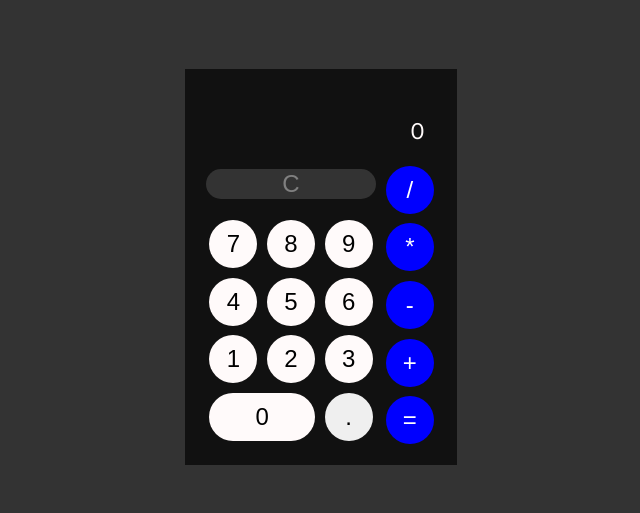
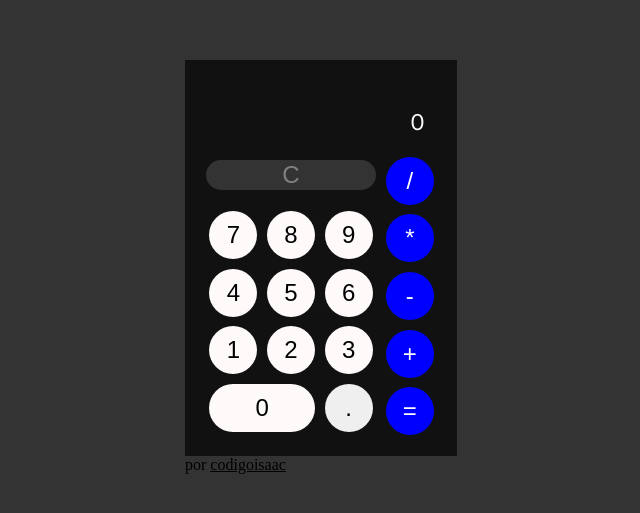
Before and after one commit to codigoisaac/CalcAct, a React (Create React App) app: page / in a window 1280 px wide. Shown: the part 133-646 px from the top of the page, without its empty margins (319-959 px from the left). Built offline with nearby package versions, Linux system fonts and the light colour scheme.

Commit message:
Add codigoisaac link

```diff
--- a/src/App.js
+++ b/src/App.js
@@ -1,5 +1,6 @@
+import React from "react";
+
 import "./index.css";
-import React from "react";
 
 const nums = [7, 8, 9, 4, 5, 6, 1, 2, 3, 0],
   numIds = [
@@ -12,7 +13,7 @@ const nums = [7, 8, 9, 4, 5, 6, 1, 2, 3, 0],
     "one",
     "two",
     "three",
-    "zero",
+    "zero"
   ],
   ops = ["/", "*", "-", "+", "="],
   opIds = ["divide", "multiply", "subtract", "add", "equals"];
@@ -21,7 +22,7 @@ class App extends React.Component {
   state = {
     display: "0",
     showingResult: false,
-    canPutDecimal: true,
+    canPutDecimal: true
   };
 
   onClick = (e) => {
@@ -33,7 +34,7 @@ class App extends React.Component {
         this.setState({
           display: "0",
           showingResult: false,
-          canPutDecimal: true,
+          canPutDecimal: true
         });
         break;
       }
@@ -50,7 +51,7 @@ class App extends React.Component {
         this.setState({
           display: evaluated,
           showingResult: true,
-          canPutDecimal: true,
+          canPutDecimal: true
         });
         break;
       }
@@ -80,17 +81,17 @@ class App extends React.Component {
             } else if (lastChar === "-" && innerText !== "-") {
               // other operator after subtract
               this.setState({
-                display: display.slice(0, -2) + innerText,
+                display: display.slice(0, -2) + innerText
               });
             } else if (lastChar !== "-" && innerText === "-") {
               // subtract after other operator
               this.setState({
-                display: display + innerText,
+                display: display + innerText
               });
             } else {
               // non-subtract operator after non-subtract operator
               this.setState({
-                display: display.slice(0, -1) + innerText,
+                display: display.slice(0, -1) + innerText
               });
             }
           } else {
@@ -108,6 +109,7 @@ class App extends React.Component {
     const { display, store } = this.state;
 
     return (
+      <>
         <main>
           <small>{store}</small>
           <header id="display">{display}</header>
@@ -146,6 +148,19 @@ class App extends React.Component {
             ))}
           </div>
         </main>
+
+        <div>
+          por{" "}
+          <a
+            href="https://campsite.bio/codigoisaac"
+            target="_blank"
+            rel="noreferrer"
+            style={{ color: "black" }}
+          >
+            codigoisaac
+          </a>
+        </div>
+      </>
     );
   }
 }
```
Lines whose indentation alone changed are shown as unchanged.
